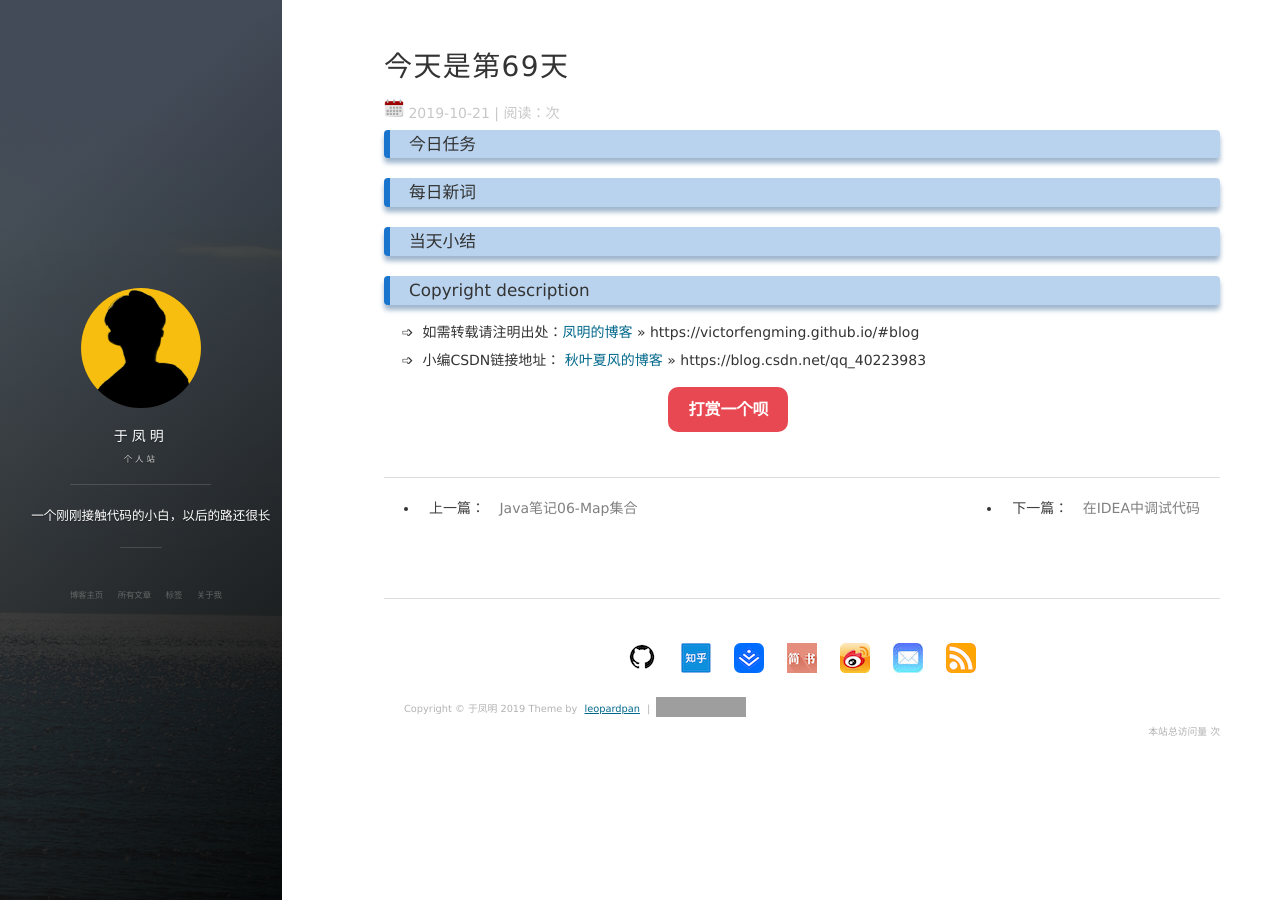
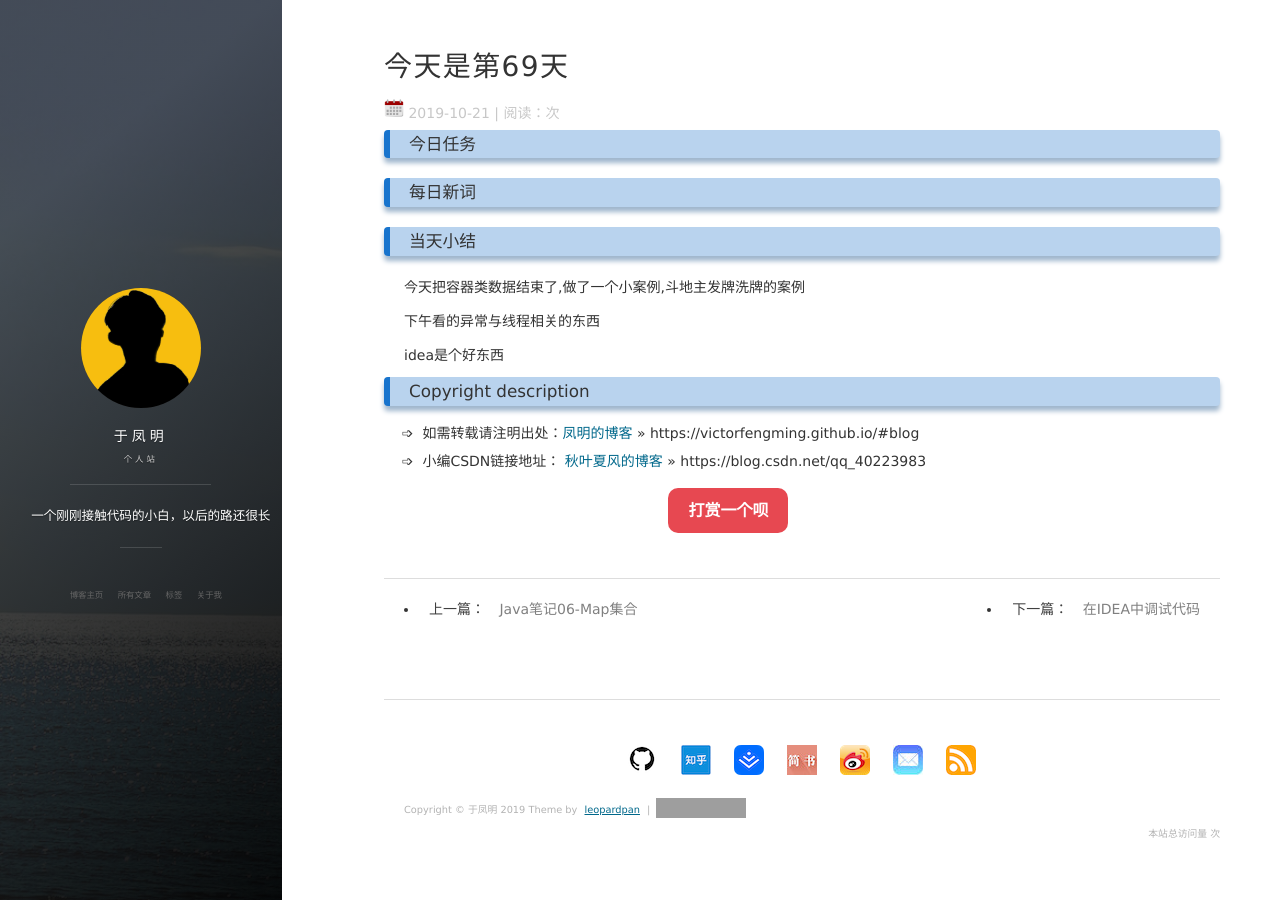
Before and after one commit to victorfengming/victorfengming.github.io.leopardpan, a Jekyll site: the page built from _posts/daily/2019-10-21-day69.md, in a window 1280 px wide. Built offline with Jekyll 4.4.1, drawn with Linux system fonts in a browser that asks for light colours; nearby versions of some CDN libraries; comment, search, counter and statistics services are not loaded; grey boxes are pictures that could not be loaded.

Commit message:
更新3天日报

```diff
--- a/_posts/daily/2019-10-21-day69.md
+++ b/_posts/daily/2019-10-21-day69.md
@@ -10,3 +10,8 @@ tags: XDH
 ### 每日新词
 
 ### 当天小结
+今天把容器类数据结束了,做了一个小案例,斗地主发牌洗牌的案例
+
+下午看的异常与线程相关的东西
+
+idea是个好东西
```
Also changed, not shown: _posts/daily/2019-10-20-day68.md (+4 -0 lines), _posts/daily/2019-10-22-day70.md (+1 -1 lines).
